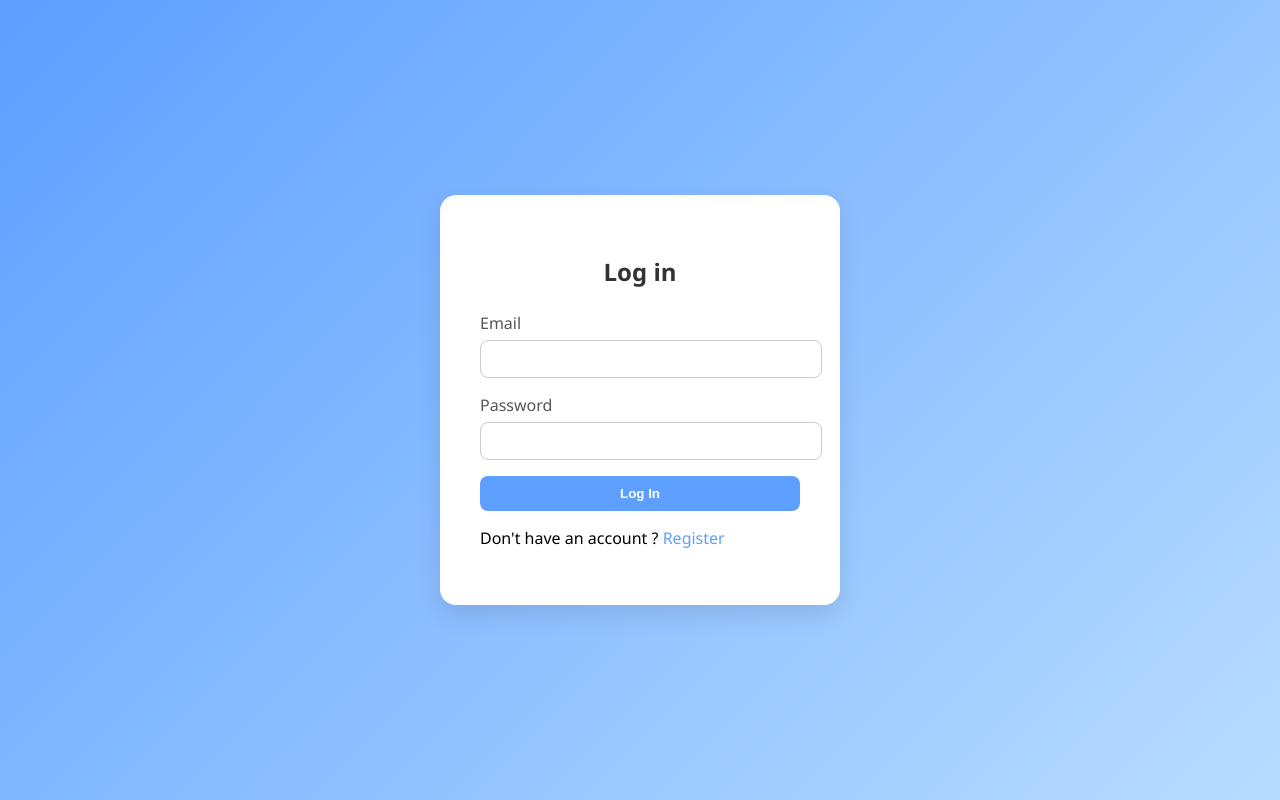
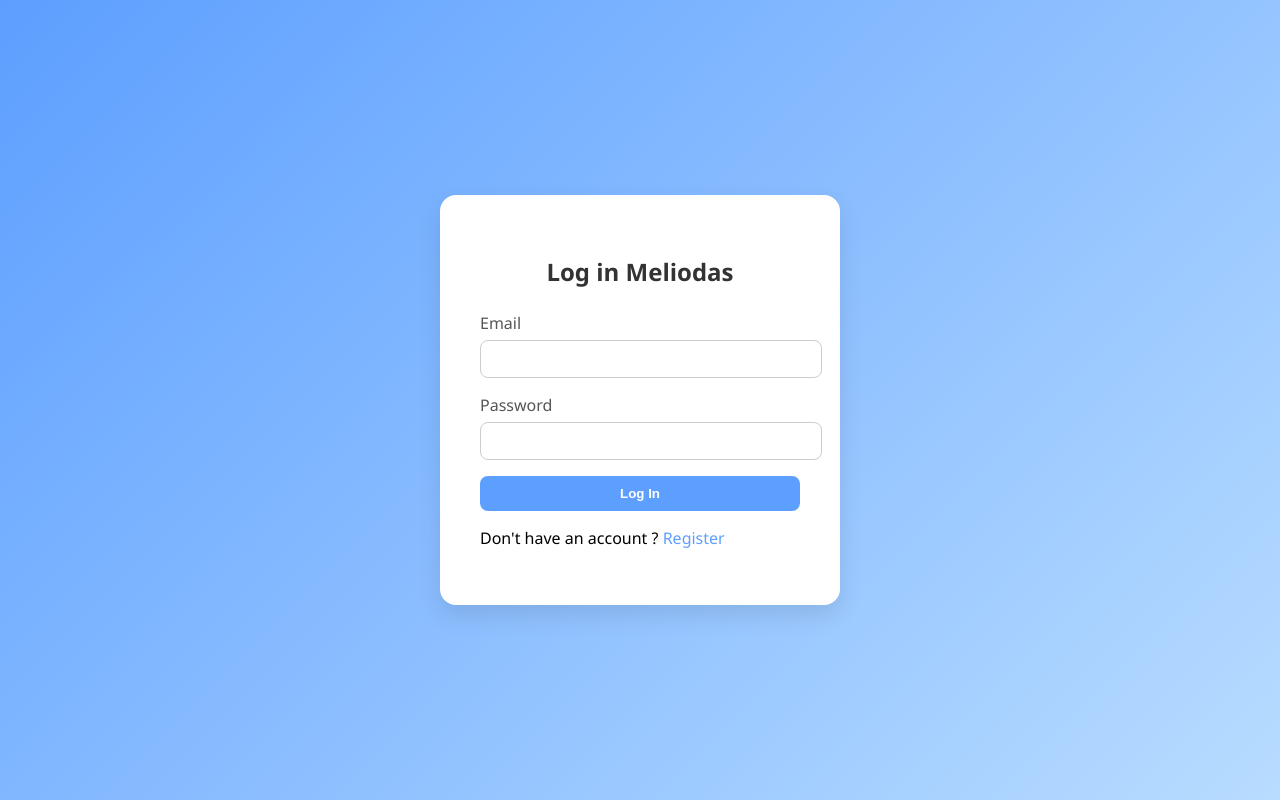
Before and after one commit to aleksandar234/Fullstack-file-manager-app, a website: page frontend/views/loginPage.html in a window 1280 px wide. Drawn offline with Linux system fonts and the light colour scheme.

Commit message:
testing cicd

```diff
--- a/frontend/views/loginPage.html
+++ b/frontend/views/loginPage.html
@@ -10,7 +10,7 @@
 
 <body>
     <div class="login-box">
-        <h2>Log in</h2>
+        <h2>Log in Meliodas</h2>
 
         <form id="loginForm">
             <div class="input-group">
```
